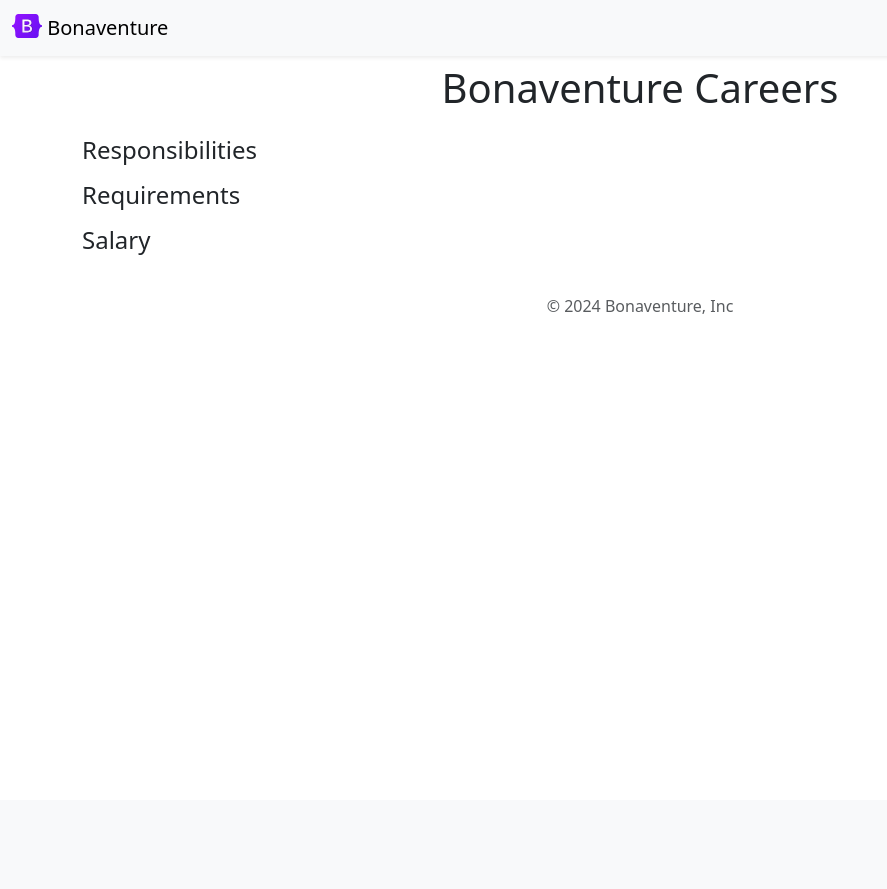
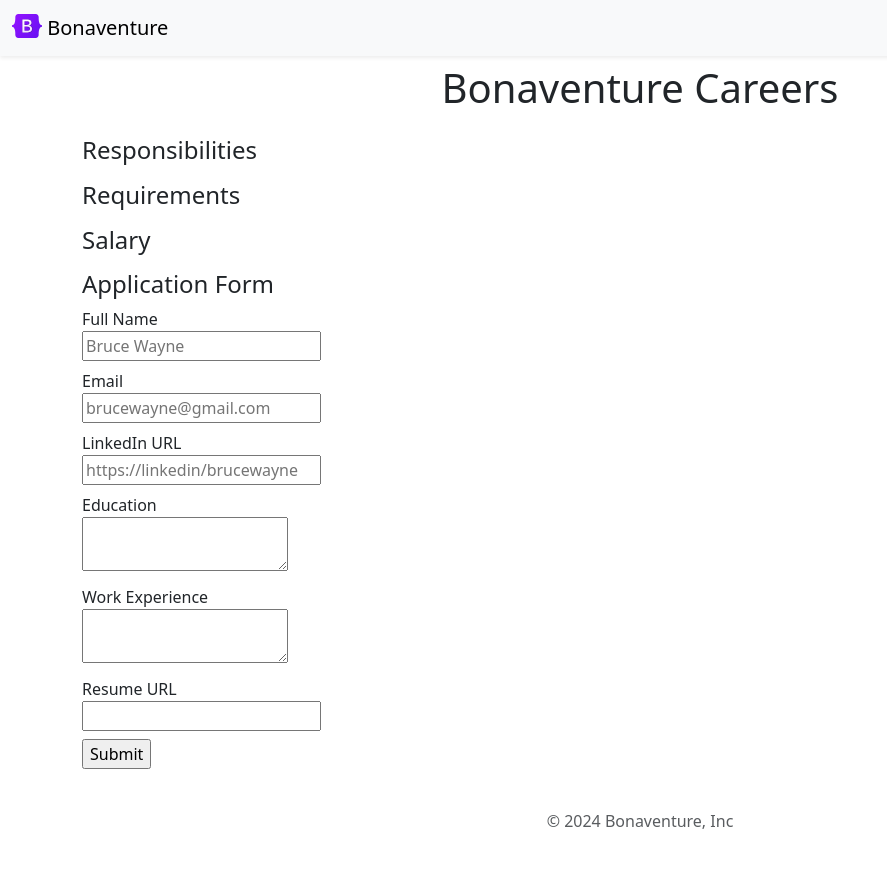
Before and after one commit to kakieosita/bonaventure-careers, a Flask app: template templates/jobpage.html in a window 1280 px wide. Shown: the whole page, without its empty margins (0-887 px from the left). Before the commit the page ends 314 px from the top, so only its background shows below. Run offline with Flask 3, Linux system fonts and the light colour scheme; the template is opened without the code that fills it, so the values that code supplies are empty.

Commit message:
store application in database

```diff
--- a/main.py
+++ b/main.py
@@ -1,7 +1,7 @@
-from flask import Flask, render_template, jsonify
+from flask import Flask, render_template, jsonify, request
 from database import engine
 from sqlalchemy import text
-from database import load_job_from_db
+from database import load_job_from_db, add_application_to_db
 
 app = Flask(__name__)
 
@@ -40,5 +40,14 @@ def show_job(id):
     return render_template("jobpage.html", job=job)
 
 
+@app.route("/job/<id>/apply", methods=['post'])
+def apply_to_job(id):
+    data = request.form
+    job = load_job_from_db(id)
+    add_application_to_db(id, data)
+
+    return render_template('application_submitted.html', application=data, job=job)
+
+
 if __name__ == '__main__':
     app.run(debug=True)
--- /dev/null
+++ b/templates/application_form.html
@@ -0,0 +1,33 @@
+<h4>Application Form </h4>
+<form action="/job/{{job['id']}}/apply" method="post">
+    <div class="mb-2">
+    <label>Full Name</label><br>
+    <input type="text" name="full_name" placeholder="Bruce Wayne"/>
+        </div>
+
+     <div class="mb-2">
+    <label>Email</label><br>
+    <input type="text" name="email" placeholder="brucewayne@gmail.com"/>
+        </div>
+
+     <div class="mb-2">
+    <label>LinkedIn URL</label><br>
+    <input type="text" name="linkedin_url" placeholder="https://linkedin/brucewayne"/>
+        </div>
+
+    <div class="mb-2">
+        <label>Education</label><br>
+        <textarea name="education"></textarea>
+    </div>
+
+    <div class="mb-2">
+        <labeL>Work Experience</labeL><br>
+        <textarea name="work_experience"></textarea>
+    </div>
+
+     <div class="mb-2">
+    <label>Resume URL</label><br>
+    <input type="text" name="resume_url"/>
+        </div>
+    <input type="submit" name="submit"/>
+</form>
--- a/templates/jobpage.html
+++ b/templates/jobpage.html
@@ -21,6 +21,7 @@
 <p>{{job.requirements}}</p>
     <h4>Salary</h4>
 <p>{{job.currency}}{{job.salary}}</p>
+    {% include 'application_form.html' %}
 </div>
 
 {% include 'footer.html' %}
```
Also changed, not shown: database.py (+43 -0 lines), templates/application_submitted.html (added, +37 -0 lines).
